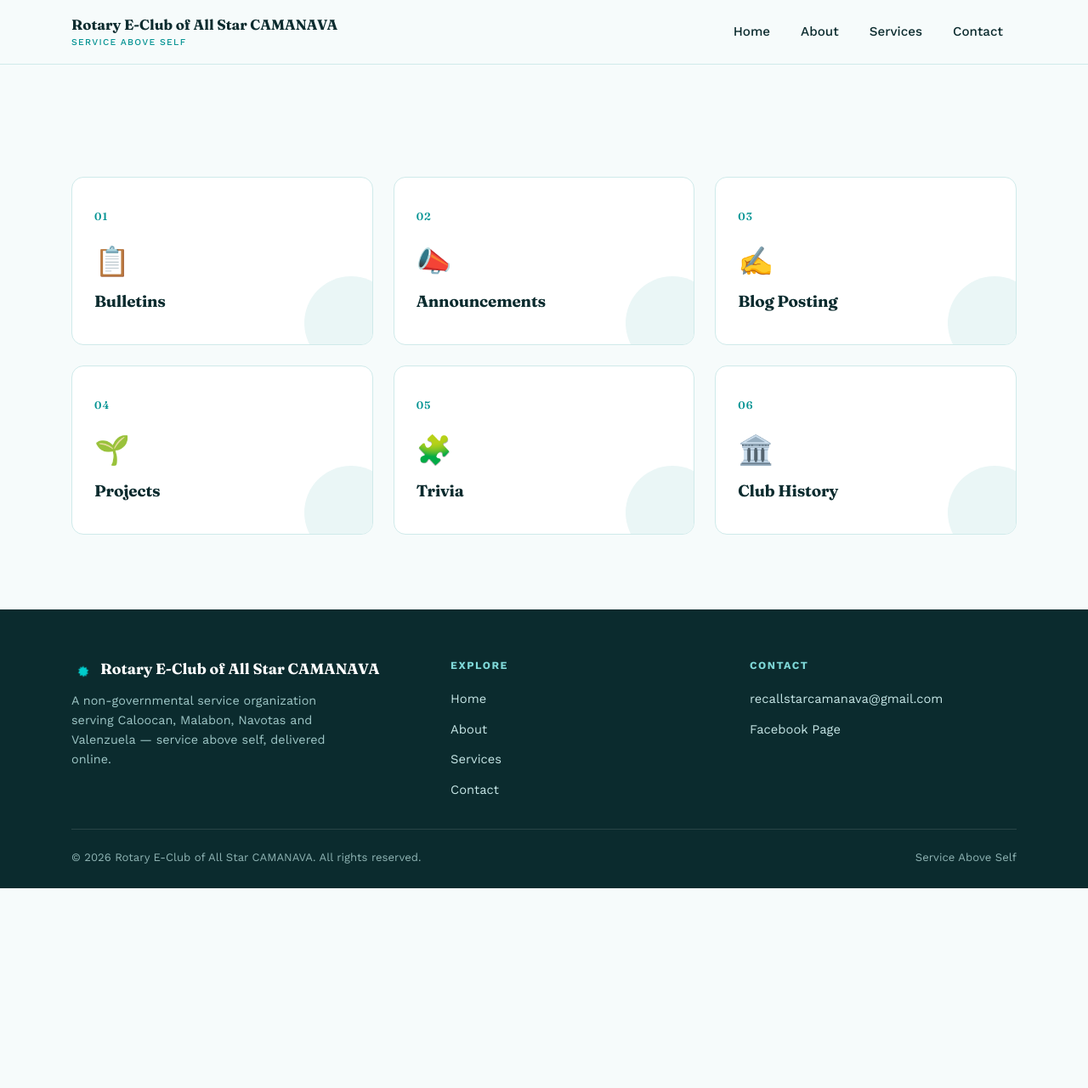
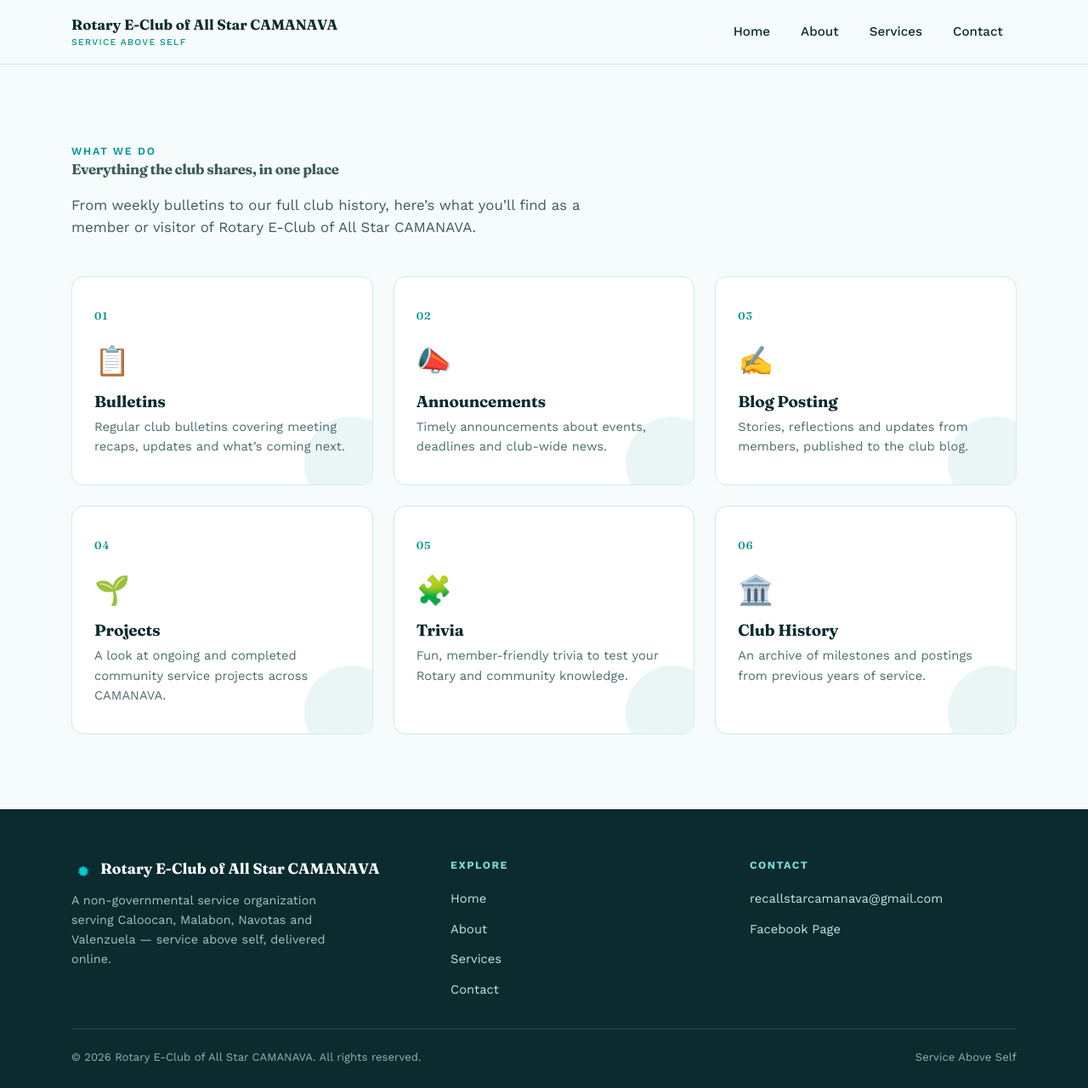
Before and after one commit to allstarcamanava/allstarcamanava.github.io, a Jekyll site: the page built from services.html, in a window 1280 px wide and 1280 px high. Shown: the whole window at 85% size. Built offline with Jekyll 4.4.1, drawn with Linux system fonts in a browser that asks for light colours.

Commit message:
Update Site Settings “services”

```diff
--- a/_data/services.yml
+++ b/_data/services.yml
@@ -1,13 +1,24 @@
+eyebrow: What We Do
+title: Everything the club shares, in one place
+intro: From weekly bulletins to our full club history, here's what you'll find
+  as a member or visitor of Rotary E-Club of All Star CAMANAVA.
 services:
   - icon: 📋
     title: Bulletins
+    description: Regular club bulletins covering meeting recaps, updates and what's
+      coming next.
   - icon: 📣
     title: Announcements
+    description: Timely announcements about events, deadlines and club-wide news.
   - icon: ✍️
     title: Blog Posting
+    description: Stories, reflections and updates from members, published to the club blog.
   - icon: 🌱
     title: Projects
+    description: A look at ongoing and completed community service projects across CAMANAVA.
   - icon: 🧩
     title: Trivia
+    description: Fun, member-friendly trivia to test your Rotary and community knowledge.
   - icon: 🏛️
     title: Club History
+    description: An archive of milestones and postings from previous years of service.
```
